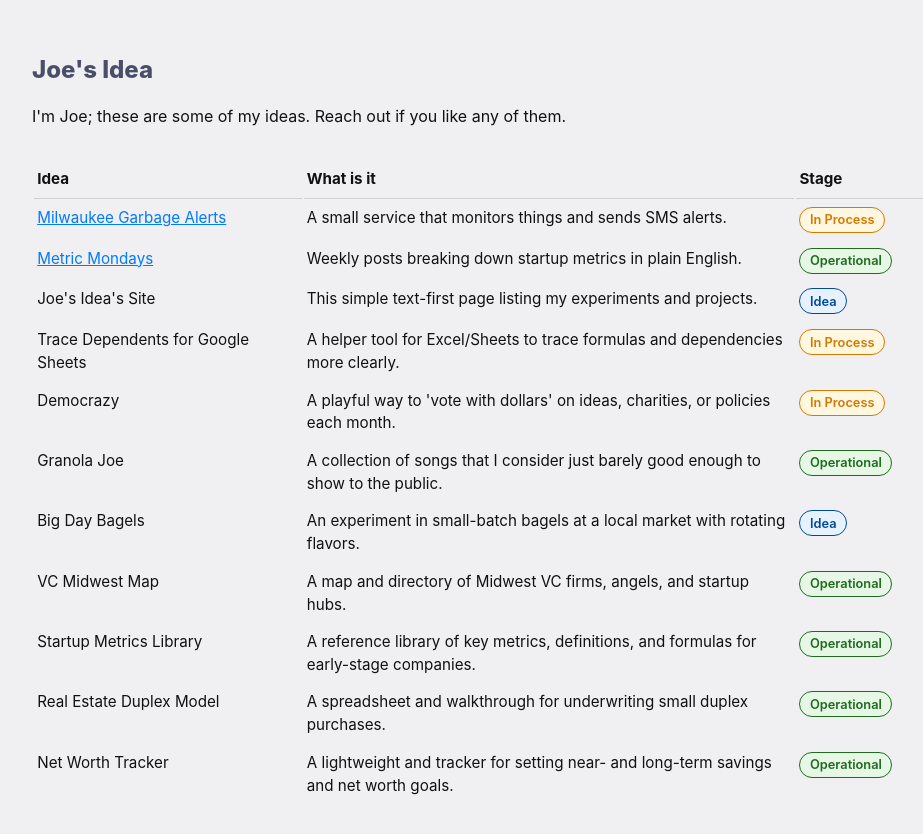
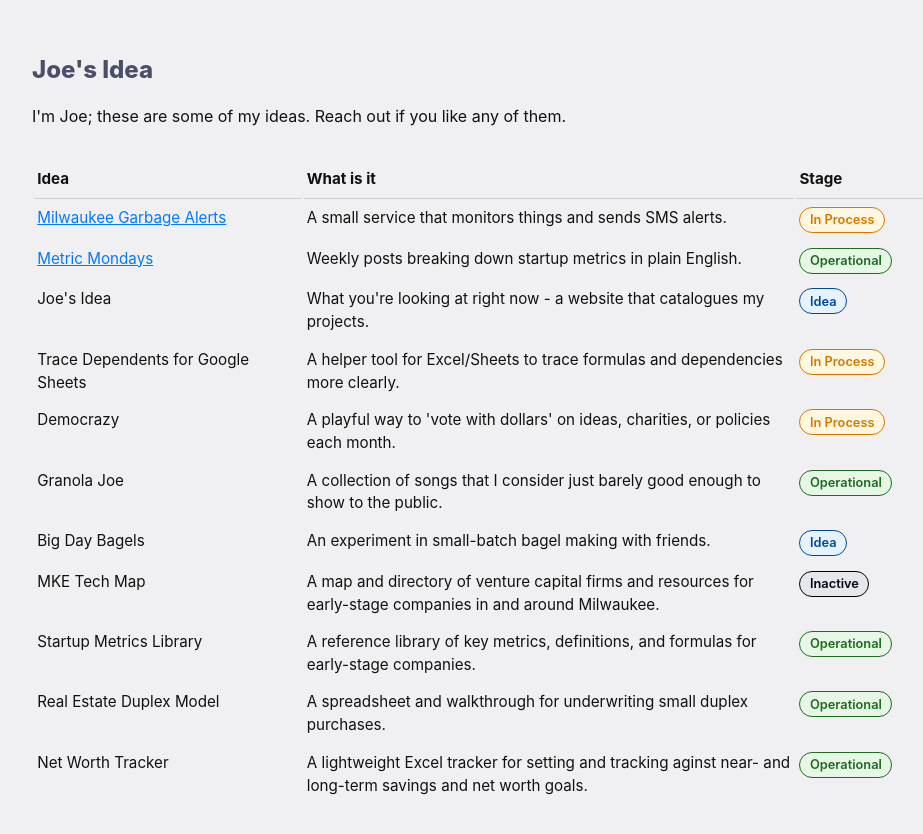
Before and after one commit to aliot011/joes-ideas, a React (Create React App) app: page / in a window 1280 px wide. Shown: the part 116-950 px from the top of the page, without its empty margins (158-1081 px from the left). Built offline with nearby package versions, Linux system fonts and the light colour scheme.

Commit message:
first prod build

```diff
--- a/src/App.css
+++ b/src/App.css
@@ -154,3 +154,12 @@
   color: #1f6b1f;
   border-color: #1f6b1f;
 }
+
+.pill-inactive {
+  background: #e5e7eb;
+  /* grey background */
+  color: #020617;
+  /* near-black text */
+  border-color: #000000;
+  /* black border */
+}
--- a/src/ideas.ts
+++ b/src/ideas.ts
@@ -1,6 +1,6 @@
 // src/ideas.ts
 
-export type Stage = "Idea" | "In Process" | "Operational";
+export type Stage = "Idea" | "In Process" | "Operational" | "Inactive";
 
 export type Idea = {
   name: string;
@@ -21,12 +21,12 @@
     name: "Metric Mondays",
     description: "Weekly posts breaking down startup metrics in plain English.",
     stage: "Operational",
-    externalUrl: "https://example.com/metric-mondays",
+    externalUrl: "https://www.linkedin.com/company/founderscpa/posts/",
   },
   {
-    name: "Joe's Idea's Site",
+    name: "Joe's Idea",
     description:
-      "This simple text-first page listing my experiments and projects.",
+      "What you're looking at right now - a website that catalogues my projects.",
     stage: "Idea",
   },
   {
@@ -49,15 +49,14 @@
   },
   {
     name: "Big Day Bagels",
-    description:
-      "An experiment in small-batch bagels at a local market with rotating flavors.",
+    description: "An experiment in small-batch bagel making with friends.",
     stage: "Idea",
   },
   {
-    name: "VC Midwest Map",
+    name: "MKE Tech Map",
     description:
-      "A map and directory of Midwest VC firms, angels, and startup hubs.",
-    stage: "Operational",
+      "A map and directory of venture capital firms and resources for early-stage companies in and around Milwaukee.",
+    stage: "Inactive",
   },
   {
     name: "Startup Metrics Library",
@@ -74,7 +73,7 @@
   {
     name: "Net Worth Tracker",
     description:
-      "A lightweight and tracker for setting near- and long-term savings and net worth goals.",
+      "A lightweight Excel tracker for setting and tracking aginst near- and long-term savings and net worth goals.",
     stage: "Operational",
   },
 ];
--- a/src/pages/Home.tsx
+++ b/src/pages/Home.tsx
@@ -8,6 +8,7 @@
   Idea: "pill pill-idea",
   "In Process": "pill pill-in-process",
   Operational: "pill pill-operational",
+  Inactive: "pill pill-inactive",
 };
 
 export function Home() {
```
